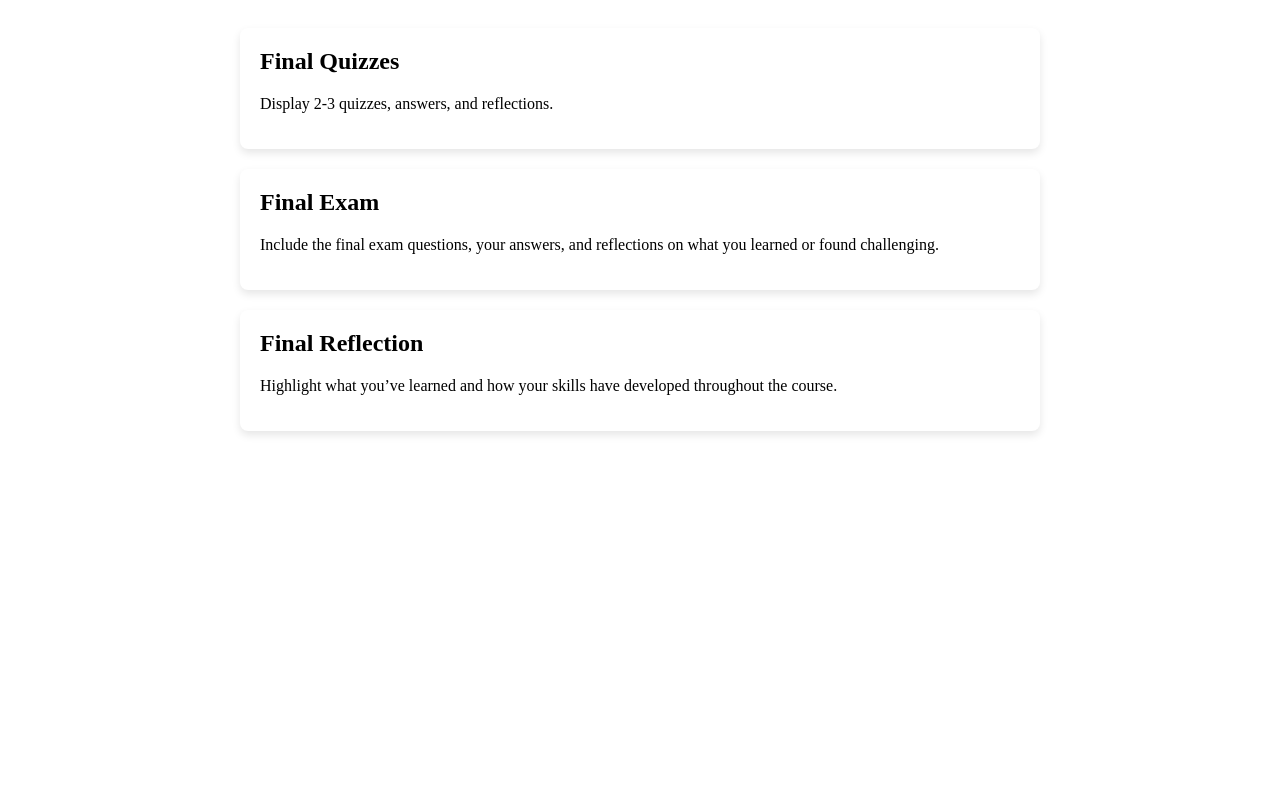
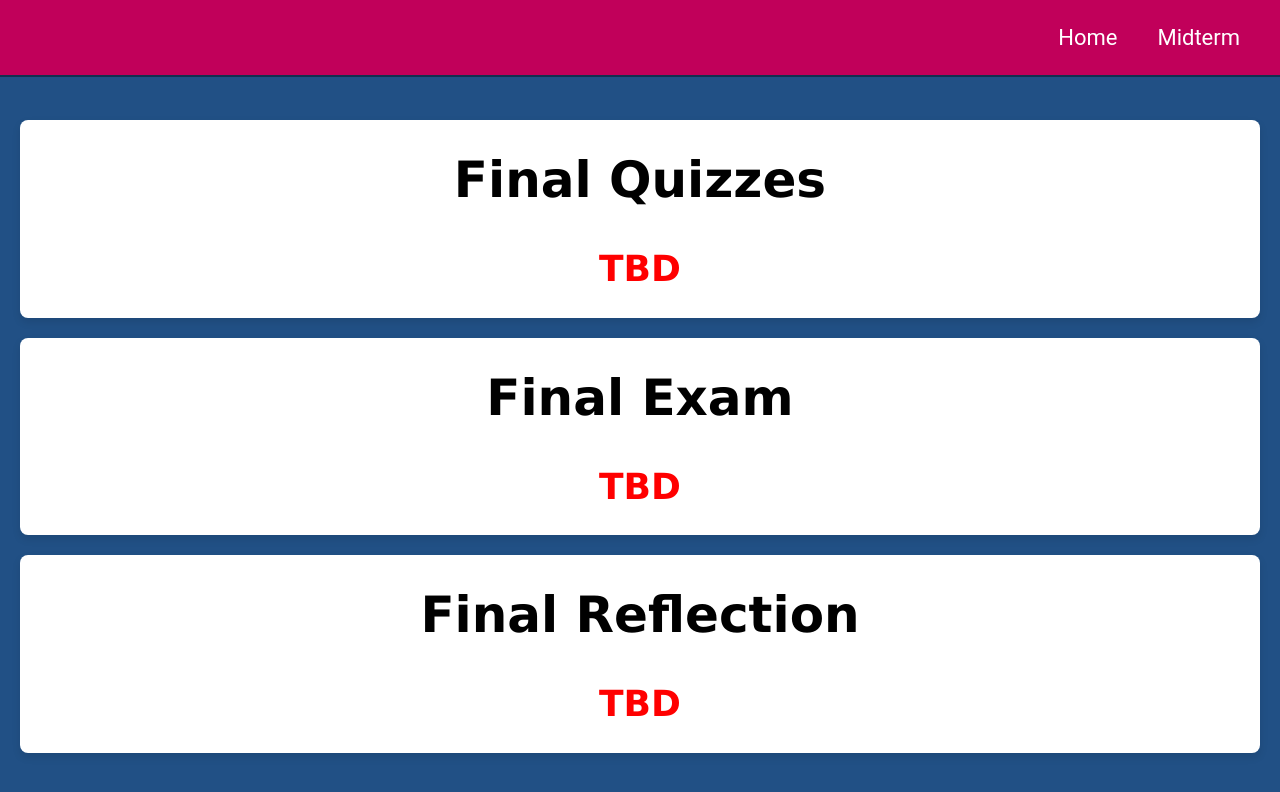
Before and after one commit to williebonavente/cuddly-chainsaw, a plain HTML site: page pages/final.html in a window 1280 px wide. Drawn offline with Linux system fonts and the light colour scheme.

Commit message:
Update some design

```diff
--- a/pages/final.html
+++ b/pages/final.html
@@ -1,46 +1,56 @@
 <!DOCTYPE html>
 <html lang="en">
+
 <head>
     <meta charset="UTF-8">
     <meta name="viewport" content="width=device-width, initial-scale=1.0">
     <!-- <link rel="stylesheet" href="../styles/main.css"> -->
     <link rel="shortcut icon" href="../assets/imgs/logo.png" type="image/x-icon">
+    <link rel="stylesheet" href="../styles/midterm.css">
+    <link rel="stylesheet" href="../styles/navbar.css">
     <title>Final</title>
+
     <style>
-        .container {
-            max-width: 800px;
-            margin: 0 auto;
-            padding: 20px;
-        }
-        .card {
-            background: #fff;
-            border-radius: 8px;
-            box-shadow: 0 4px 8px rgba(0, 0, 0, 0.1);
-            margin-bottom: 20px;
-            padding: 20px;
-        }
-        .card h2 {
-            margin-top: 0;
+        .tbd {
+            font-size: 36px;
+            font-family: Verdana, Geneva, Tahoma, sans-serif;
+            font-weight: bold;
+            color: #ff0000;
+            text-align: center;
+            margin-top: 20px;
         }
     </style>
 </head>
+
 <body>
+    <!-- Navbar -->
+    <nav id="navbar" class="nav">
+        <ul class="nav-list">
+            <li>
+                <a href="../index.html">Home</a>
+            </li>
+            <li>
+                <a href="./midterm.html">Midterm</a>
+            </li>
+        </ul>
+    </nav>
     <div class="container">
         <div class="card">
             <h2>Final Quizzes</h2>
-            <p>Display 2-3 quizzes, answers, and reflections.</p>
             <!-- Add your quiz content here -->
+             <p class="tbd">TBD</p>
         </div>
         <div class="card">
             <h2>Final Exam</h2>
-            <p>Include the final exam questions, your answers, and reflections on what you learned or found challenging.</p>
+            <p class="tbd">TBD</p>
             <!-- Add your exam content here -->
         </div>
         <div class="card">
             <h2>Final Reflection</h2>
-            <p>Highlight what you’ve learned and how your skills have developed throughout the course.</p>
+            <p class="tbd">TBD</p>
             <!-- Add your reflection content here -->
         </div>
     </div>
 </body>
+
 </html>
--- a/styles/midterm.css
+++ b/styles/midterm.css
@@ -14,6 +14,9 @@
 
 .card h2 {
   margin-top: 0;
+  font-size: 50px;
+  text-align: center;
+  font-family: 'Lucida Sans', 'Lucida Sans Regular', 'Lucida Grande', 'Lucida Sans Unicode', Geneva, Verdana, sans-serif;
 }
 
 table {
```
Also changed, not shown: index.html (+62 -7 lines), pages/midterm.html (+1 -10 lines), 1 other file.
